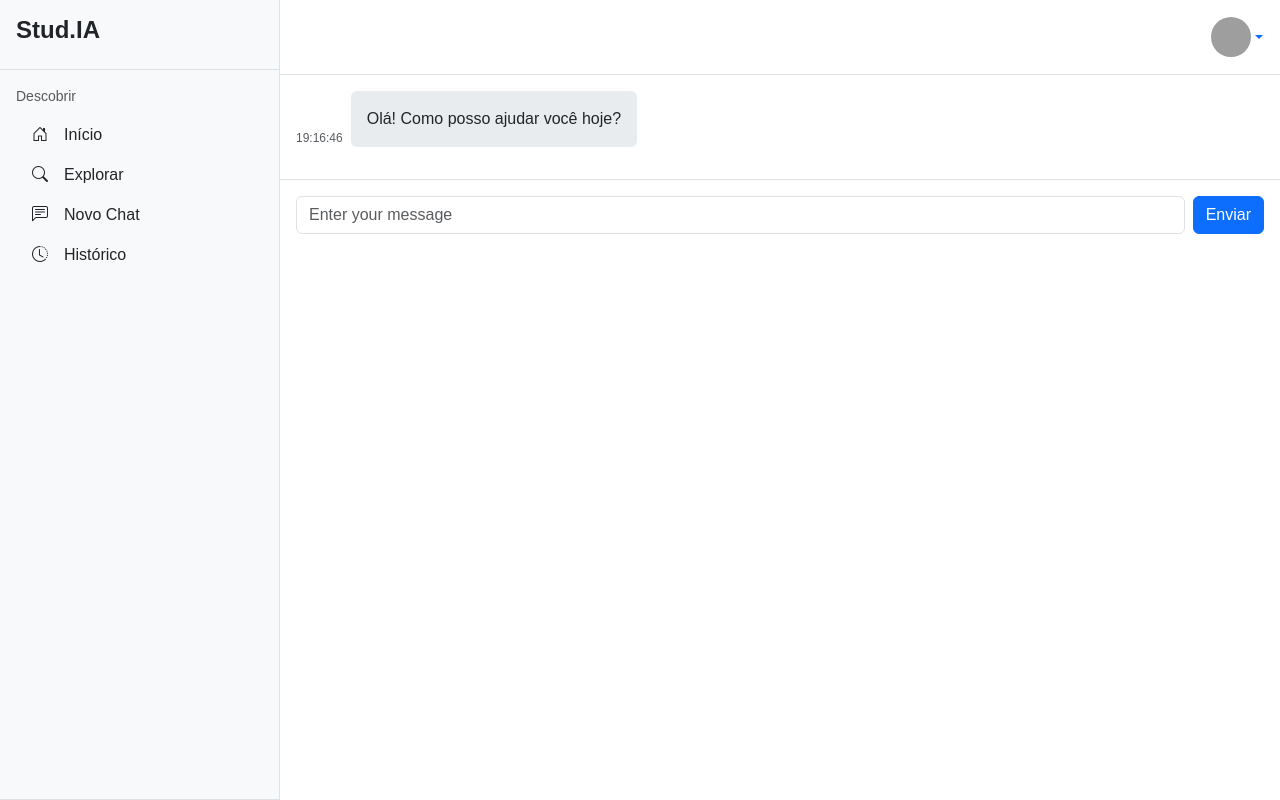
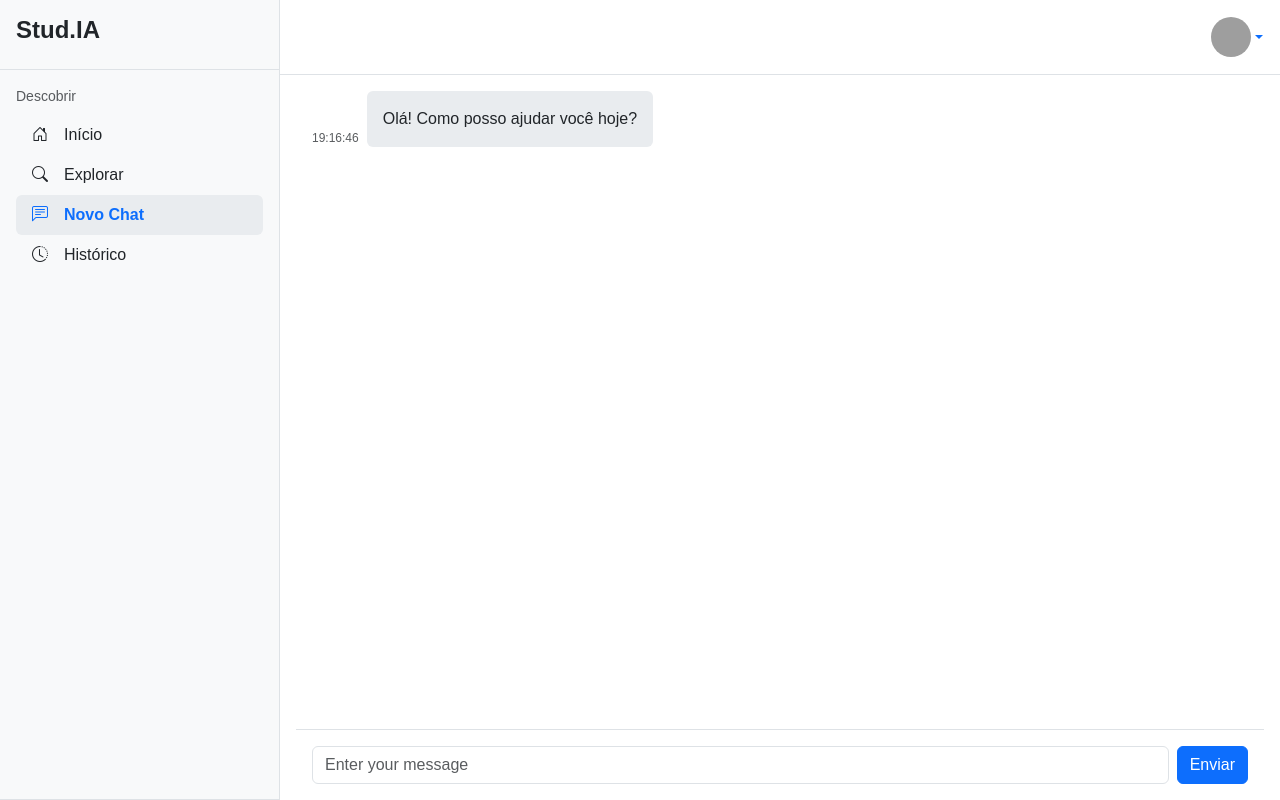
Before and after one commit to rodrigo-faltz/LPII, a React (Vite) app in the folder front/: page /home/chat in a window 1280 px wide. Built offline with nearby package versions, Linux system fonts and the light colour scheme; no server answers; sample sign-in values are in the browser's storage; grey boxes are pictures that could not be loaded.

Commit message:
fix(chat): corrige scroll automático para a última mensagem no chat

```diff
--- a/front/src/components/ChatMain.jsx
+++ b/front/src/components/ChatMain.jsx
@@ -1,4 +1,4 @@
-import { useState, useEffect } from "react";
+import { useState, useEffect, useRef } from "react";
 import axios from "axios";
 
 export default function ChatMain({
@@ -8,6 +8,7 @@ export default function ChatMain({
   handleSendMessage: parentHandleSendMessage,
 }) {
   const [isGenerating, setIsGenerating] = useState(false);
+  const messagesContainerRef = useRef(null);
 
   const handleSendMessage = async (e) => {
     e.preventDefault();
@@ -28,9 +29,12 @@ export default function ChatMain({
       console.log("ChatMain: Attempting to call AI API...");
       setIsGenerating(true);
 
-      const response = await axios.post('http://localhost:3000/api/ollama/generate', {
-        prompt: inputMessage,
-      });
+      const response = await axios.post(
+        "http://localhost:3000/api/ollama/generate",
+        {
+          prompt: inputMessage,
+        }
+      );
 
       console.log("ChatMain: AI Response received:", response.data);
 
@@ -39,12 +43,11 @@ export default function ChatMain({
       // Add this to messages by simulating a new message event
       const aiMessageEvent = {
         preventDefault: () => {},
-        aiResponse: response.data.response // Pass the AI response in the event object
+        aiResponse: response.data.response, // Pass the AI response in the event object
       };
 
-      parentHandleSendMessage(aiMessageEvent, 'assistant');
+      parentHandleSendMessage(aiMessageEvent, "assistant");
       setIsGenerating(false);
-
     } catch (error) {
       console.error("ChatMain: Error getting AI response:", error);
       setIsGenerating(false);
@@ -53,15 +56,15 @@ export default function ChatMain({
       const errorEvent = { preventDefault: () => {} };
 
       setInputMessage("Desculpe, não consegui processar sua solicitação.");
-      parentHandleSendMessage(errorEvent, 'assistant');
-      setInputMessage('');
+      parentHandleSendMessage(errorEvent, "assistant");
+      setInputMessage("");
     }
   };
 
   const testConnection = async () => {
     try {
       console.log("Testing API connection...");
-      const response = await axios.get('http://localhost:3000/api/health');
+      const response = await axios.get("http://localhost:3000/api/health");
       console.log("API connection successful:", response.data);
       return true;
     } catch (error) {
@@ -74,9 +77,21 @@ export default function ChatMain({
     testConnection();
   }, []);
 
+  // Scroll to bottom when messages change
+  useEffect(() => {
+    const container = messagesContainerRef.current;
+    if (container) {
+      container.scrollTop = container.scrollHeight;
+    }
+  }, [messages]);
+
   return (
-    <div className="d-flex flex-column h-100">
-      <div className="chat-messages flex-grow-1 p-3 overflow-auto">
+    <div className="d-flex flex-column h-100 overflow-hidden">
+      <div
+        ref={messagesContainerRef}
+        className="chat-messages flex-grow-1 p-3 overflow-auto"
+        style={{ minHeight: 0 }}
+      >
         {messages.map((message) => (
           <div
             key={message.id}
@@ -110,7 +125,7 @@ export default function ChatMain({
         ))}
       </div>
 
-      <div className="chat-input p-3 border-top">
+      <div className="chat-input p-3 border-top flex-shrink-0">
         <form onSubmit={handleSendMessage} className="d-flex">
           <input
             type="text"
@@ -119,10 +134,18 @@ export default function ChatMain({
             value={inputMessage}
             onChange={(e) => setInputMessage(e.target.value)}
           />
-          <button type="submit" className="btn btn-primary" disabled={isGenerating}>
+          <button
+            type="submit"
+            className="btn btn-primary"
+            disabled={isGenerating}
+          >
             {isGenerating ? (
               <>
-                <span className="spinner-border spinner-border-sm me-2" role="status" aria-hidden="true"></span>
+                <span
+                  className="spinner-border spinner-border-sm me-2"
+                  role="status"
+                  aria-hidden="true"
+                ></span>
                 Processando...
               </>
             ) : (
--- a/front/src/pages/Chat.jsx
+++ b/front/src/pages/Chat.jsx
@@ -1,66 +1,87 @@
-import { useEffect, useState } from "react";
+import React from "react";
 import ChatMain from "../components/ChatMain";
 import "bootstrap/dist/css/bootstrap.min.css";
 import Header from "../components/Header";
 import Sidebar from "../components/Sidebar";
 
-export default function Home() {
-  const [messages, setMessages] = useState([]);
-  const [inputMessage, setInputMessage] = useState("");
+export default class Home extends React.Component {
+  constructor(props) {
+    super(props);
+    this.state = {
+      messages: [],
+      inputMessage: "",
+      activeNav: "chat",
+    };
+  }
 
-  useEffect(() => {
-    if (messages.length === 0) {
+  componentDidMount() {
+    if (this.state.messages.length === 0) {
       const initialMessage = {
         id: 1,
         content: "Olá! Como posso ajudar você hoje?",
         sender: "assistant",
         timestamp: new Date().toLocaleString("pt-BR"),
       };
-      setMessages([initialMessage]);
+      this.setState({ messages: [initialMessage] });
     }
-  }, []);
+  }
 
-  const handleSendMessage = (e, sender = 'user') => {
+  handleSendMessage = (e, sender = "user") => {
     e.preventDefault();
     console.log("Parent handleSendMessage called", { sender });
-    const messageContent = e.aiResponse || inputMessage;
+    const messageContent = e.aiResponse || this.state.inputMessage;
 
-    if ((sender === 'user' && inputMessage.trim() === "") ||
-        (sender === 'assistant' && !e.aiResponse)) return;
+    if (
+      (sender === "user" && this.state.inputMessage.trim() === "") ||
+      (sender === "assistant" && !e.aiResponse)
+    )
+      return;
 
     const newMessage = {
-      id: messages.length + 1,
+      id: this.state.messages.length + 1,
       content: messageContent,
       sender: sender,
       timestamp: new Date().toLocaleString("pt-BR"),
     };
 
     console.log("Adding new message:", newMessage);
-    // Use o padrão de atualização funcional para garantir que estamos
-    // trabalhando com o estado mais recente
-    setMessages(prevMessages => [...prevMessages, newMessage]);
+    this.setState((prevState) => ({
+      messages: [...prevState.messages, newMessage],
+    }));
 
-    if (sender === 'user') {
-      setInputMessage("");
+    if (sender === "user") {
+      this.setState({ inputMessage: "" });
     }
   };
 
+  render() {
     return (
-    <div className="container-fluid vh-100 p-0">
-      <div className="row h-100 g-0">
-        <Sidebar />
-        <div className="col main-content">
+      <div className="container-fluid vh-100 p-0 d-flex flex-column">
+        <div className="row g-0 flex-grow-1 overflow-hidden">
+          <Sidebar
+            activeNav={this.state.activeNav}
+            setActiveNav={(newNav) => this.setState({ activeNav: newNav })}
+          />
+          <div className="col d-flex flex-column h-100">
             <Header />
-          <div className="d-flex flex-column">
+            <div className="flex-grow-1 overflow-hidden d-flex flex-column h-100">
+              <div
+                className="flex-grow-1 d-flex flex-column h-100"
+                style={{ padding: "0 1rem" }}
+              >
                 <ChatMain
-              messages={messages}
-              inputMessage={inputMessage}
-              setInputMessage={setInputMessage}
-              handleSendMessage={handleSendMessage}
+                  messages={this.state.messages}
+                  inputMessage={this.state.inputMessage}
+                  setInputMessage={(value) =>
+                    this.setState({ inputMessage: value })
+                  }
+                  handleSendMessage={this.handleSendMessage}
                 />
+              </div>
             </div>
           </div>
         </div>
       </div>
     );
   }
+}
```
Lines whose indentation alone changed are shown as unchanged.
